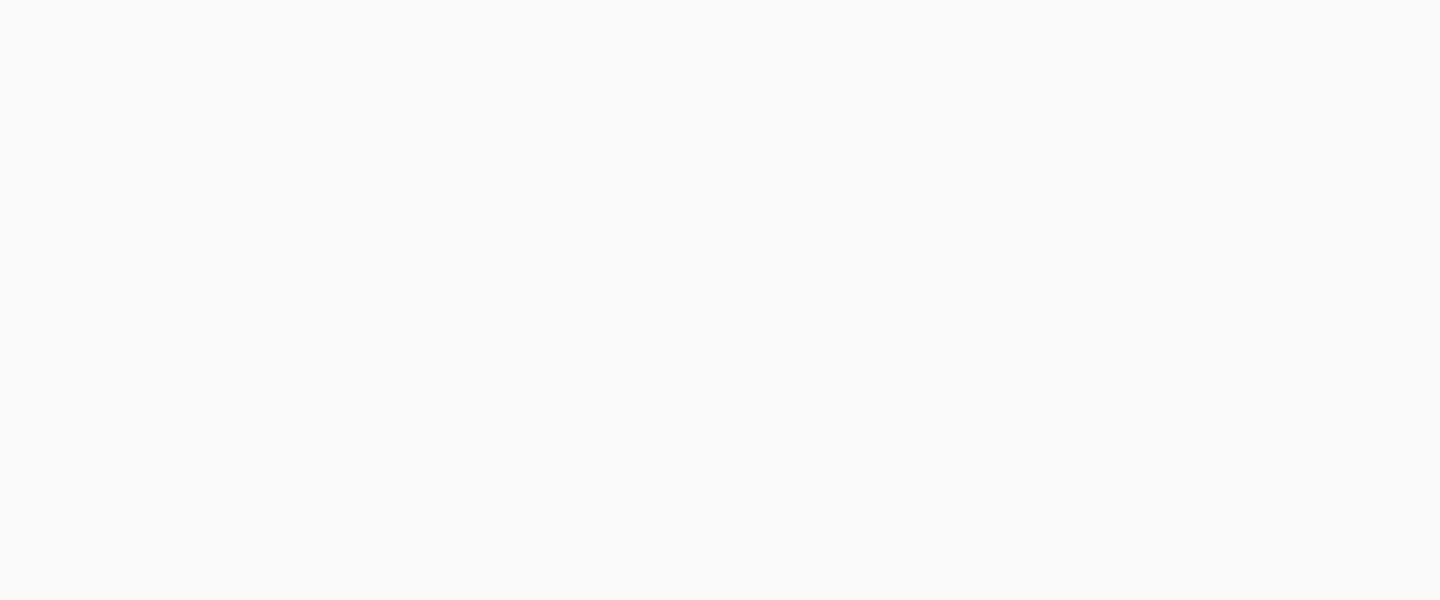
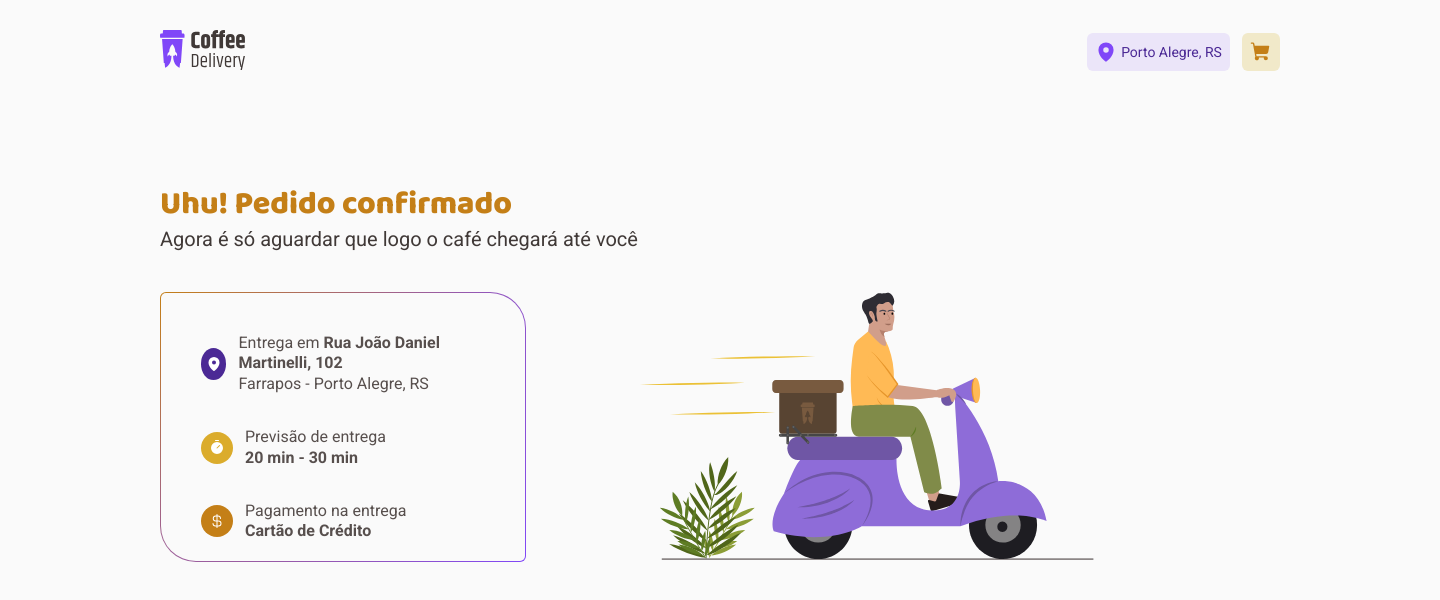
Before and after one commit to williane/02-ignite-desafio-coffeDelivery, a React (Vite) app: page /success in a window 1280 px wide. Before the commit this address had no page. Shown: the top 600 px of the page, 1440 px wide, since content can reach past the window. Built offline with nearby package versions, Linux system fonts and the light colour scheme.

Commit message:
Finished Success page layout

```diff
--- a/src/Router.tsx
+++ b/src/Router.tsx
@@ -2,6 +2,7 @@ import { Route, Routes } from 'react-router-dom'
 import { DefaultLayout } from './layouts/DefaultLayout'
 import { Home } from './pages/home'
 import { Checkout } from './pages/checkout'
+import { Success } from './pages/success'
 
 export function Router() {
   return (
@@ -9,6 +10,7 @@ export function Router() {
       <Route path="/" element={<DefaultLayout />}>
         <Route path="/" element={<Home />} />
         <Route path="/checkout" element={<Checkout />} />
+        <Route path="/success" element={<Success />} />
       </Route>
     </Routes>
   )
--- a/src/components/header/index.tsx
+++ b/src/components/header/index.tsx
@@ -2,16 +2,20 @@ import Logo from '../../assets/logo.svg'
 import { MapPin, ShoppingCart } from 'phosphor-react'
 import { Actions, Cart, HeaderConteiner, Location } from './styles'
 import { defaultTheme } from '../../styles/themes/default'
+import { NavLink } from 'react-router-dom'
 
 export function Header() {
   return (
     <HeaderConteiner>
+      <NavLink to="/">
         <img src={Logo} alt="" />
+      </NavLink>
       <Actions>
         <Location>
           <MapPin size={22} color={defaultTheme.purple} weight="fill" />
           <span>Porto Alegre, RS</span>
         </Location>
+        <NavLink to="/checkout">
           <Cart>
             <ShoppingCart
               size={22}
@@ -19,6 +23,7 @@ export function Header() {
               weight="fill"
             />
           </Cart>
+        </NavLink>
       </Actions>
     </HeaderConteiner>
   )
--- /dev/null
+++ b/src/pages/success/index.tsx
@@ -0,0 +1,60 @@
+import {
+  Container,
+  Detail,
+  Icon,
+  Information,
+  OrderInfo,
+  Title,
+  Wrapper,
+} from './styles'
+import SuccessImage from '../../assets/successImage.svg'
+import { CurrencyDollar, MapPin, Timer } from 'phosphor-react'
+
+export function Success() {
+  return (
+    <Container>
+      <Title>
+        <strong>Uhu! Pedido confirmado</strong>
+        <p>Agora é só aguardar que logo o café chegará até você</p>
+      </Title>
+      <Wrapper>
+        <OrderInfo>
+          <Information>
+            <Icon iconColor="purple-dark">
+              <MapPin size={16} weight="fill" color="#ffffff" />
+            </Icon>
+            <Detail>
+              <p>
+                Entrega em <strong>Rua João Daniel Martinelli, 102</strong>
+              </p>
+              <p>Farrapos - Porto Alegre, RS</p>
+            </Detail>
+          </Information>
+          <Information>
+            <Icon iconColor="yellow">
+              <Timer size={16} weight="fill" color="#ffffff" />
+            </Icon>
+            <Detail>
+              <p>Previsão de entrega</p>
+              <p>
+                <strong>20 min - 30 min</strong>
+              </p>
+            </Detail>
+          </Information>
+          <Information>
+            <Icon iconColor="yellow-dark">
+              <CurrencyDollar size={16} weight="fill" color="#ffffff" />
+            </Icon>
+            <Detail>
+              <p>Pagamento na entrega</p>
+              <p>
+                <strong>Cartão de Crédito</strong>
+              </p>
+            </Detail>
+          </Information>
+        </OrderInfo>
+        <img src={SuccessImage} alt="" />
+      </Wrapper>
+    </Container>
+  )
+}
--- /dev/null
+++ b/src/pages/success/styles.ts
@@ -0,0 +1,108 @@
+import styled from 'styled-components'
+import { defaultTheme } from '../../styles/themes/default'
+
+export const Container = styled.main`
+  display: flex;
+  flex-direction: column;
+
+  padding: 5rem 10rem;
+
+  width: 100%;
+  height: 100%;
+`
+
+export const Title = styled.div`
+  display: flex;
+  flex-direction: column;
+
+  & > strong {
+    font-family: 'Baloo 2';
+    font-style: normal;
+    font-weight: 800;
+    font-size: 2rem;
+    line-height: 130%;
+
+    color: ${(props) => props.theme['yellow-dark']};
+  }
+
+  & > p {
+    font-size: 1.25rem;
+    line-height: 130%;
+
+    color: #403937;
+  }
+`
+
+export const Wrapper = styled.div`
+  display: flex;
+
+  gap: 6.375rem;
+
+  width: 100%;
+
+  margin-top: 1.75rem;
+
+  & > img {
+    width: 30.75rem;
+    height: 18.3125rem;
+  }
+`
+
+export const OrderInfo = styled.div`
+  display: flex;
+  flex-direction: column;
+
+  gap: 2rem;
+
+  width: 32.875rem;
+  height: 16.875rem;
+
+  padding: 2.5rem;
+  margin-top: 0.75rem;
+
+  background: linear-gradient(
+        ${(props) => props.theme.background},
+        ${(props) => props.theme.background}
+      )
+      padding-box,
+    radial-gradient(
+        circle at top left,
+        ${(props) => props.theme['yellow-dark']},
+        ${(props) => props.theme.purple}
+      )
+      border-box;
+  border: 1px solid transparent;
+  border-radius: 50px;
+  border-radius: 6px 36px;
+`
+
+export const Information = styled.div`
+  display: flex;
+  align-items: center;
+  justify-content: flex-start;
+
+  gap: 0.75rem;
+`
+
+interface IconProps {
+  iconColor: keyof typeof defaultTheme
+}
+
+export const Icon = styled.div<IconProps>`
+  display: flex;
+  align-items: center;
+  justify-content: center;
+
+  width: 2rem;
+  height: 2rem;
+
+  border-radius: 50%;
+  background-color: ${(props) => props.theme[props.iconColor]};
+`
+
+export const Detail = styled.div`
+  display: flex;
+  flex-direction: column;
+
+  line-height: 130%;
+`
```
Also changed, not shown: src/assets/successImage.svg (added). Lines whose indentation alone changed are shown as unchanged.
